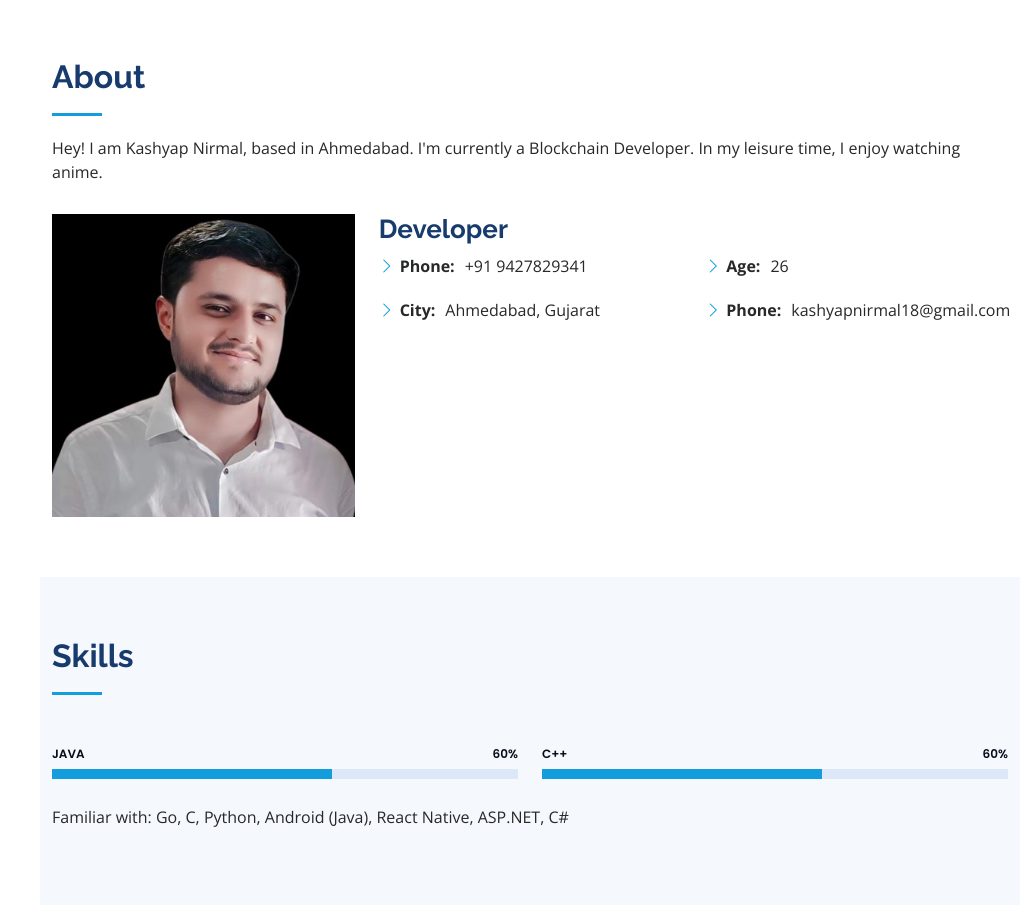
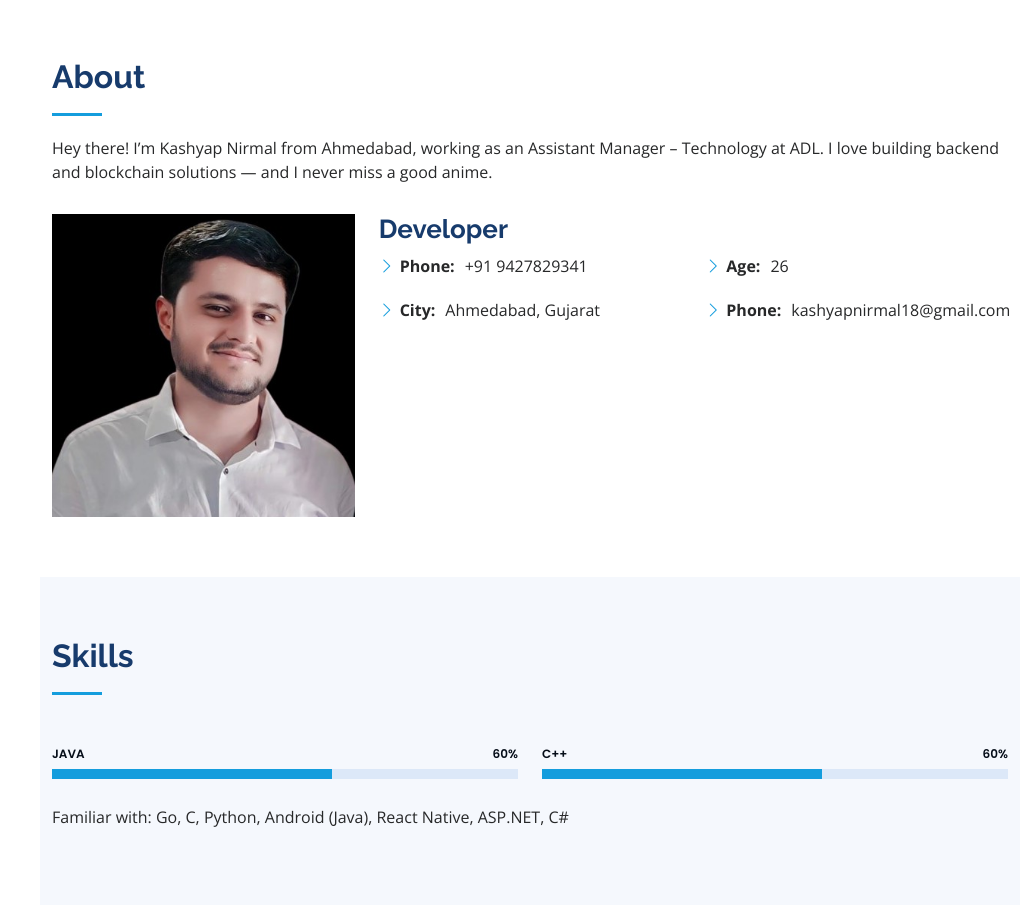
Before and after one commit to Kashyap-Nirmal/Kashyap-Nirmal.github.io, a plain HTML site: page index.html in a window 1280 px wide. Shown: the part 802-1710 px from the top of the page, without its empty margins (260-1280 px from the left). Drawn offline with nearby package versions, Linux system fonts and the light colour scheme.

Commit message:
Update about.

```diff
--- a/index.html
+++ b/index.html
@@ -73,7 +73,7 @@ DO DROP A MESSAGE! WOULD LOVE TO CHAT :)
                 <div class="container">
                     <div class="section-title">
                         <h2>About</h2>
-                        <p>Hey! I am Kashyap Nirmal, based in Ahmedabad. I'm currently a Blockchain Developer. In my leisure time, I enjoy watching anime.</p>
+                        <p>Hey there! I’m Kashyap Nirmal from Ahmedabad, working as an Assistant Manager – Technology at ADL. I love building backend and blockchain solutions — and I never miss a good anime.</p>
                     </div>
                     <div class="row">
                         <div class="col-lg-4" data-aos="fade-right">
```
